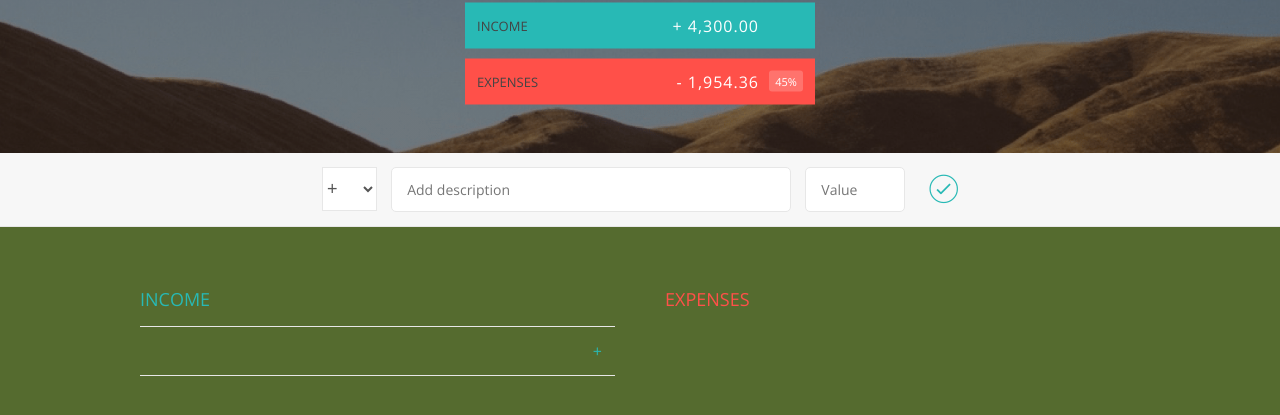
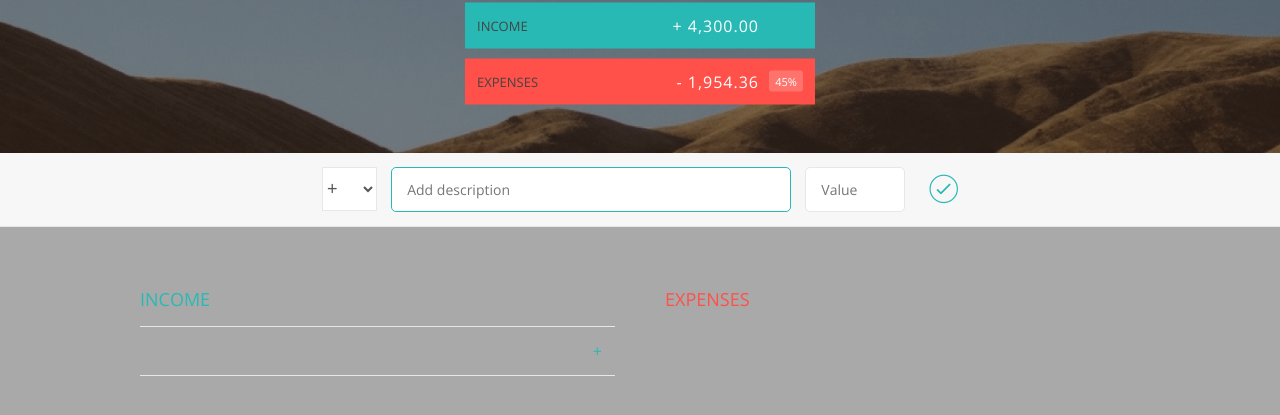
Before and after one commit to C-SwissCode/Mod6-Budget, a plain HTML site: page index.html in a window 1280 px wide. Both pictures are taken after a click on the button 943 px from the left and 357 px from the top of the page. Shown: the part 167-582 px from the top of the page. Drawn offline with nearby package versions, Linux system fonts and the light colour scheme.

Commit message:
Clear fields and re-focus cursor to input field complete

```diff
--- a/app.js
+++ b/app.js
@@ -1,13 +1,13 @@
 //Budget Controller
 var budgetController = (function () {
 
-  var Income = function(id, description, value) {
+  var Income = function (id, description, value) {
     this.id = id;
     this.description = description;
     this.value = value;
   };
 
-  var Expense = function(id, description, value) {
+  var Expense = function (id, description, value) {
     this.id = id;
     this.description = description;
     this.value = value;
@@ -25,7 +25,7 @@ var budgetController = (function () {
   };
 
   return {
-    addItem: function(type, des, val) {
+    addItem: function (type, des, val) {
       var newItem, ID;
 
       ID = 0;
@@ -56,8 +56,9 @@ var budgetController = (function () {
 
 //UI Controller
 var UIController = (function () {
+  var DOMObjects, DOMStrings;
 
-  var DOMObjects = {
+  DOMObjects = {
     descriptionBox: document.querySelector('.add__description'),
     addType: document.querySelector('.add__type'),
     valueBox: document.querySelector('.add__value'),
@@ -72,6 +73,15 @@ var UIController = (function () {
     expenseContainer: document.querySelector('.expenses__list')
   };
 
+  DOMStrings = {
+    inputType: '.add__type',
+    inputDescription: '.add__description',
+    inputValue: '.add__value',
+    inputBtn: '.add__btn',
+    incomeContainer: '.income__list',
+    expensesContainer: '.expenses__list'
+  };
+
   return {
     getInput: function () {
       return {
@@ -80,10 +90,12 @@ var UIController = (function () {
         value: DOMObjects.valueBox.value
       };
     },
+
     getDOMObjects: function () {
       return DOMObjects;
     },
-    addListItem: function(obj, type) {
+
+    addListItem: function (obj, type) {
       var html, newHtml, element;
 
       if (type === 'inc') {
@@ -102,6 +114,19 @@ var UIController = (function () {
       newHtml = newHtml.replace('%value%', obj.value);
       //Add new item to the UI/DOM
       element.insertAdjacentHTML('beforeend', newHtml);
+    },
+
+    clearFields: function () {
+      var fields, fieldsArr;
+
+      fields = document.querySelectorAll(DOMStrings.inputDescription + ', ' + DOMStrings.inputValue);
+      fieldsArr = Array.prototype.slice.call(fields);
+
+      fieldsArr.forEach(function (current, index, array) {
+        current.value = "";
+      });
+
+      fieldsArr[0].focus();
     }
   };
 
@@ -133,7 +158,8 @@ var controller = (function (budgetCtrl, UICtrl) {
     newItem = budgetController.addItem(input.type, input.description, input.value);
 
     // 3. Add the item to the UI
-    UIController.addListItem(newItem, input.type);
+    UICtrl.addListItem(newItem, input.type);
+    UICtrl.clearFields();
 
     // 4. Calculate the budget
 
--- a/style.css
+++ b/style.css
@@ -21,7 +21,7 @@ body {
   position: relative;
   height: 100vh;
   font-weight: 400;
-  background-color: darkolivegreen;
+  background-color: darkgrey;
 }
 
 .right {
```
